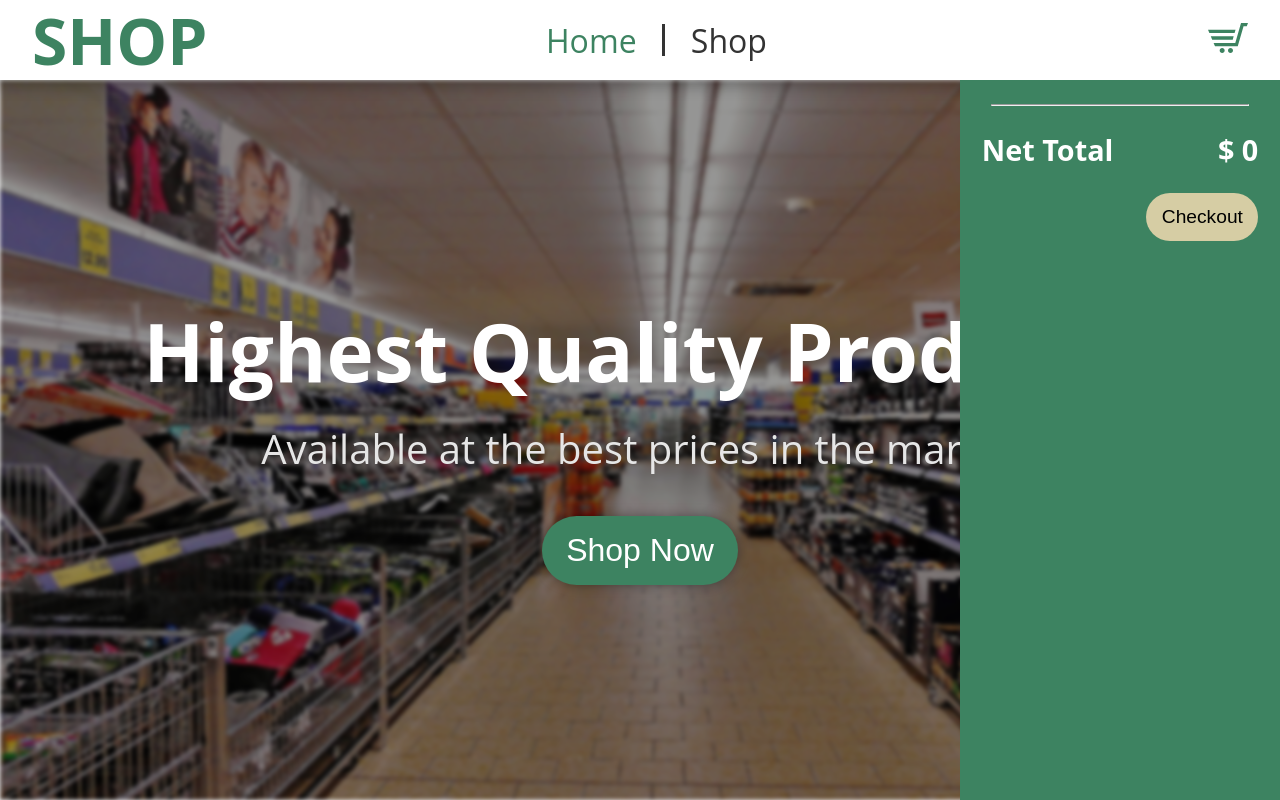
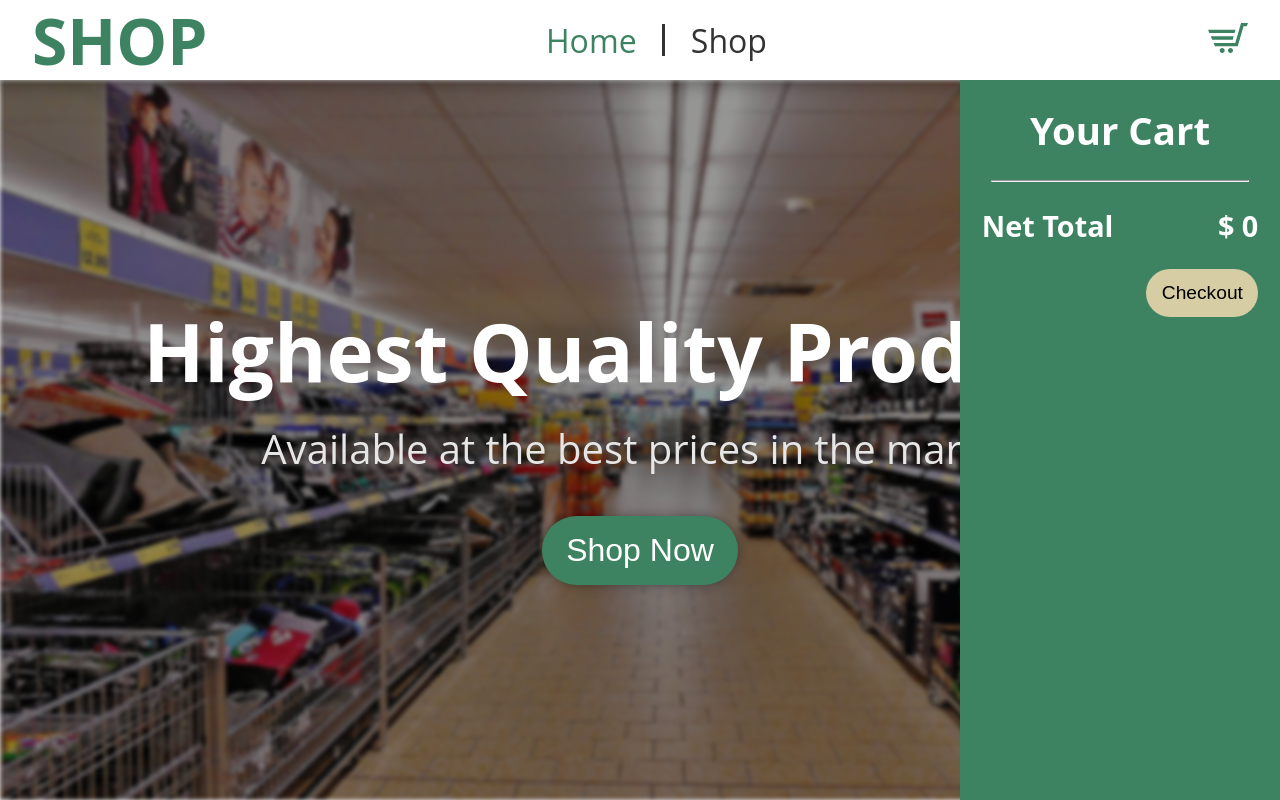
Before and after one commit to Faizan0994/shopping-cart, a React (Vite) app: page / in a window 1280 px wide. Both pictures are taken after a click on the element 1228 px from the left and 40 px from the top of the page. Built offline with nearby package versions, Linux system fonts and the light colour scheme.

Commit message:
add cart heading

```diff
--- a/src/components/Cart.jsx
+++ b/src/components/Cart.jsx
@@ -57,6 +57,7 @@ function Cart({ cart, setCart }) {
 
     return (
         <div className={styles.cart}>
+            <h1 className={styles.cartHeading}>Your Cart</h1>
             {displayEntries(finalCart)}
             <div className={styles.checkoutSection}>
                 <hr />
--- a/src/styles/cart.module.css
+++ b/src/styles/cart.module.css
@@ -15,6 +15,11 @@
     scrollbar-color: #aaa transparent;
     transform: translateX(100%);
     animation: fadeInRight 0.3s ease-in-out forwards;
+}
+
+.cartHeading {
+    color: white;
+    font-size: 10vw;
 }
 
 .cart::-webkit-scrollbar {
@@ -77,6 +82,10 @@
         top: 10vh;
     }
 
+    .cartHeading {
+        font-size: 3vw;
+    }
+
     .checkoutSection > hr {
         width: 20vw;
     }
```
